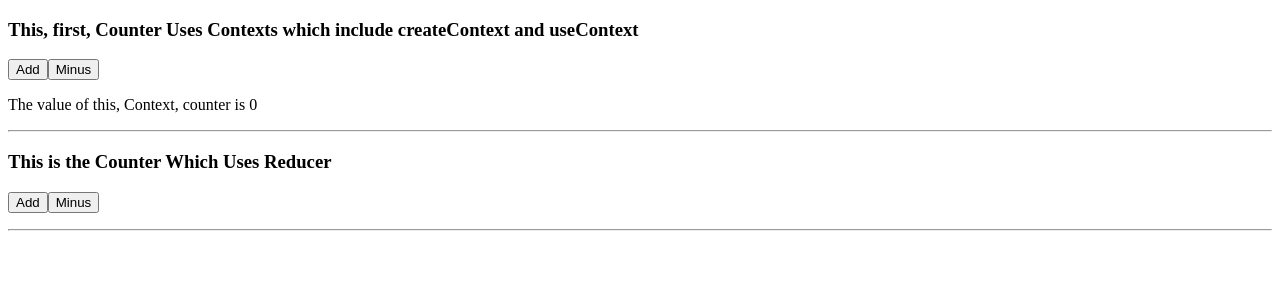
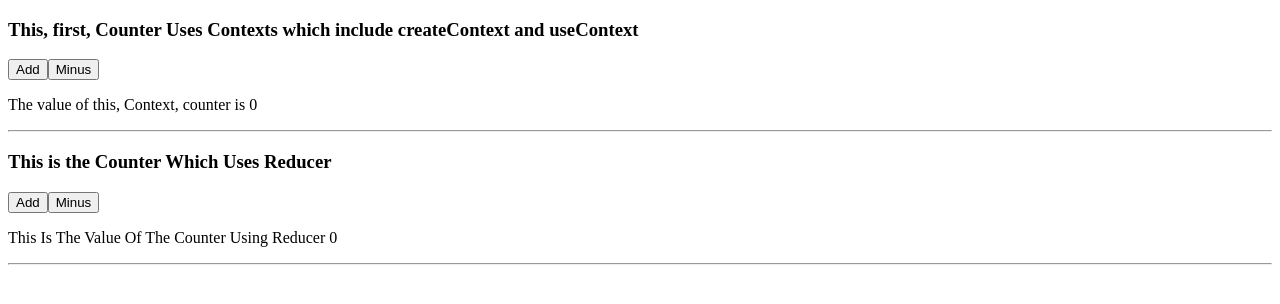
Before and after one commit to AbdulRahimFarooqui/Class-5-Assignment, a React (Create React App) app: page / in a window 1280 px wide. Shown: the top 304 px of the page. Built offline with nearby package versions, Linux system fonts and the light colour scheme.

Commit message:
Update ChildUsingReducer.js

```diff
--- a/src/ChildUsingReducer.js
+++ b/src/ChildUsingReducer.js
@@ -12,7 +12,7 @@ const Counter=()=>{
       <button onClick={()=> dispatcher(++state)}>
         Minus
       </button>
-      <p> </p>
+      <p>This Is The Value Of The Counter Using Reducer {state}</p>
       <hr/>
     </div>
   )
```
